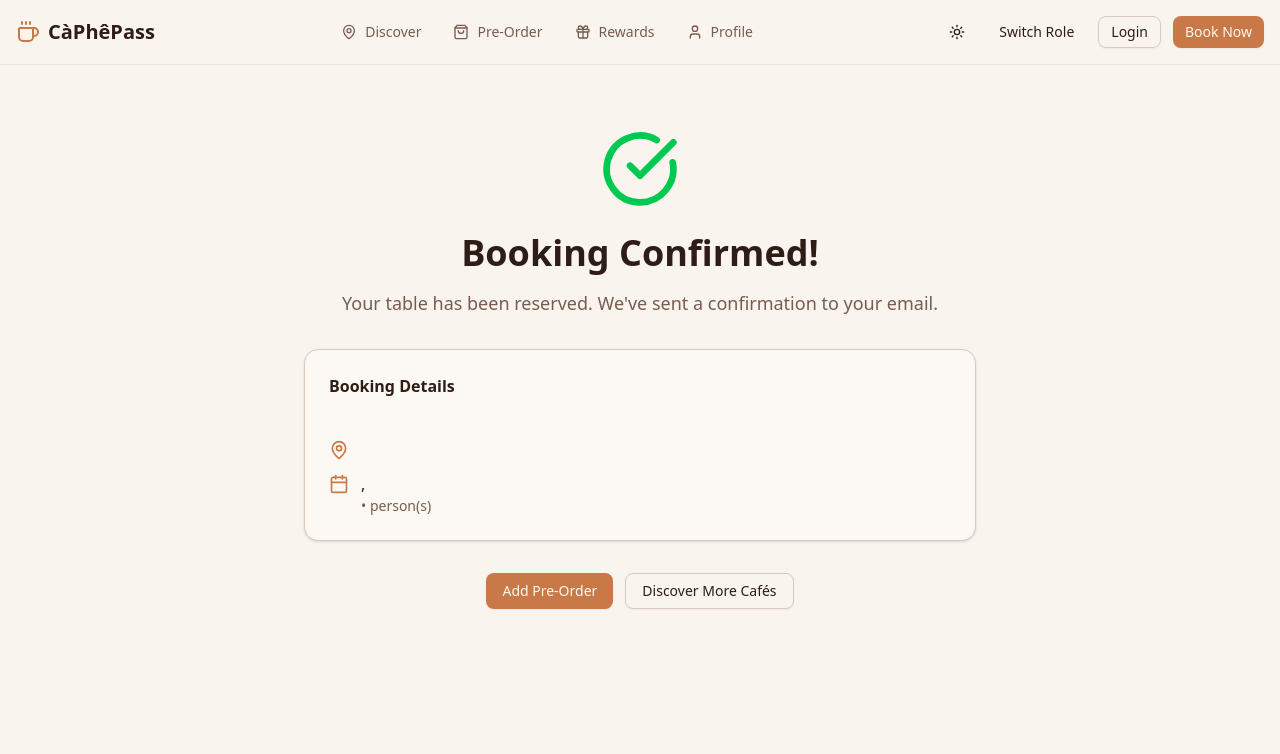
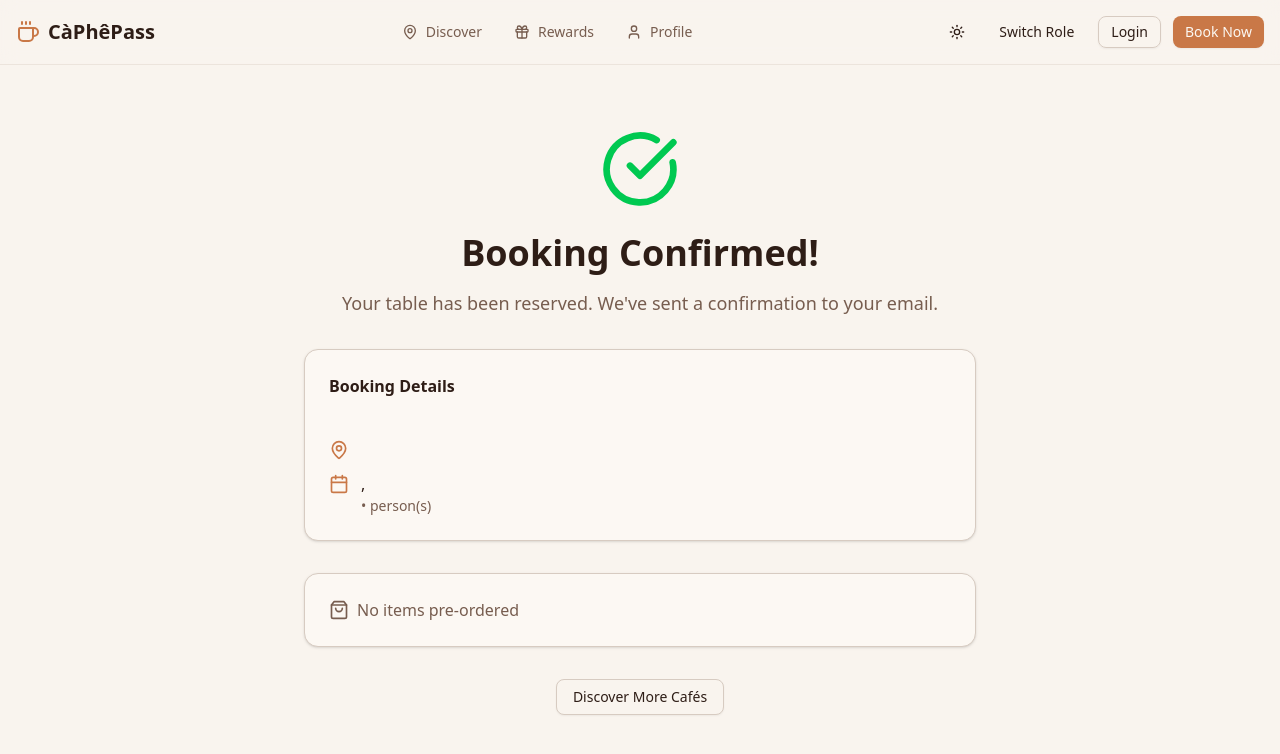
Before and after one commit to andhika2002/caphe-pass, a Next.js app: page /customer/booking/success in a window 1280 px wide. Shown: the top 754 px of the page. Built offline with nearby package versions, Linux system fonts and the light colour scheme.

Commit message:
fix: update success page & navbar for pre-order changes
Display pre-order items and remove "Add Pre-Order" button & link.

#VERCEL_SKIP

Co-authored-by: Hakeem Andhika Bin Dharmadi <105861910+andhika2002@users.noreply.github.com>

```diff
--- a/app/customer/booking/success/page.tsx
+++ b/app/customer/booking/success/page.tsx
@@ -2,9 +2,9 @@
 import { CustomerNavbar } from "@/components/customer-navbar"
 import { Button } from "@/components/ui/button"
 import { Card } from "@/components/ui/card"
-import { CheckCircle, Calendar, MapPin } from "lucide-react"
+import { CheckCircle, Calendar, MapPin, ShoppingBag } from 'lucide-react'
 import Link from "next/link"
-import { useSearchParams } from "next/navigation"
+import { useSearchParams } from 'next/navigation'
 import { CAFE_CONSTANTS, SEATTYPE_CONSTANTS, TIMESLOT_CONSTANTS } from "@/app/constants"
 
 export default function BookingSuccessPage() {
@@ -14,6 +14,8 @@ export default function BookingSuccessPage() {
   const selectedTime = searchParams.get("time")
   const selectedDate = searchParams.get("date")
   const selectedPartySize = searchParams.get("person")
+  const preOrderedItemsParam = searchParams.get("preOrderedItems")
+  const preOrderedItems = preOrderedItemsParam ? JSON.parse(decodeURIComponent(preOrderedItemsParam)) : []
 
   return (
     <div className="min-h-screen bg-background">
@@ -47,10 +49,42 @@ export default function BookingSuccessPage() {
             </div>
           </Card>
 
+          {preOrderedItems.length > 0 && (
+            <Card className="p-6 bg-card border-border text-left mb-8">
+              <div className="flex items-center gap-2 mb-4">
+                <ShoppingBag className="h-5 w-5 text-green-500" />
+                <h3 className="font-semibold text-card-foreground">Pre-Ordered Items</h3>
+              </div>
+              <div className="space-y-2">
+                {preOrderedItems.map((item) => (
+                  <div key={item.id} className="flex justify-between items-center py-2 border-b border-border/40 last:border-0">
+                    <div>
+                      <div className="font-medium text-card-foreground">{item.name}</div>
+                      <div className="text-xs text-muted-foreground">Qty: {item.quantity}</div>
+                    </div>
+                    <div className="font-medium text-card-foreground">₫{(item.price * item.quantity).toLocaleString()}</div>
+                  </div>
+                ))}
+              </div>
+              <div className="pt-4 border-t border-border/40 mt-4">
+                <div className="flex justify-between">
+                  <span className="font-semibold text-card-foreground">Total</span>
+                  <span className="font-semibold text-accent">₫{preOrderedItems.reduce((sum, item) => sum + (item.price * item.quantity), 0).toLocaleString()}</span>
+                </div>
+              </div>
+            </Card>
+          )}
+
+          {preOrderedItems.length === 0 && (
+            <Card className="p-6 bg-card border-border text-left mb-8">
+              <div className="flex items-center gap-2 text-muted-foreground">
+                <ShoppingBag className="h-5 w-5" />
+                <span>No items pre-ordered</span>
+              </div>
+            </Card>
+          )}
+
           <div className="flex flex-col sm:flex-row gap-3 justify-center">
-            <Button className="bg-accent text-accent-foreground hover:bg-accent/90" asChild>
-              <Link href="/pre-order">Add Pre-Order</Link>
-            </Button>
             <Button variant="outline" asChild>
               <Link href="/customer/discover">Discover More Cafés</Link>
             </Button>
--- a/components/customer-navbar.tsx
+++ b/components/customer-navbar.tsx
@@ -2,7 +2,7 @@
 
 import Link from "next/link"
 import { Button } from "@/components/ui/button"
-import { Coffee, Menu, X, MapPin, Calendar, Gift, User, ShoppingBag } from "lucide-react"
+import { Coffee, Menu, X, MapPin, Calendar, Gift, User } from 'lucide-react'
 import { useState } from "react"
 import { ThemeToggle } from "@/components/theme-toggle"
 
@@ -38,13 +38,6 @@ export function CustomerNavbar() {
               <Calendar className="h-4 w-4" />
               Book Now
             </Link> */}
-            <Link
-              href="/customer/pre-order"
-              className="text-sm text-muted-foreground hover:text-foreground transition-colors flex items-center gap-2"
-            >
-              <ShoppingBag className="h-4 w-4" />
-              Pre-Order
-            </Link>
             <Link
               href="/customer/rewards"
               className="text-sm text-muted-foreground hover:text-foreground transition-colors flex items-center gap-2"
@@ -105,14 +98,14 @@ export function CustomerNavbar() {
                 <Calendar className="h-4 w-4" />
                 Book Now
               </Link>
-              <Link
+              {/* <Link
                 href="/customer/pre-order"
                 className="text-sm text-muted-foreground hover:text-foreground transition-colors flex items-center gap-2 py-2"
                 onClick={() => setMobileMenuOpen(false)}
               >
                 <ShoppingBag className="h-4 w-4" />
                 Pre-Order
-              </Link>
+              </Link> */}
               <Link
                 href="/customer/rewards"
                 className="text-sm text-muted-foreground hover:text-foreground transition-colors flex items-center gap-2 py-2"
```
